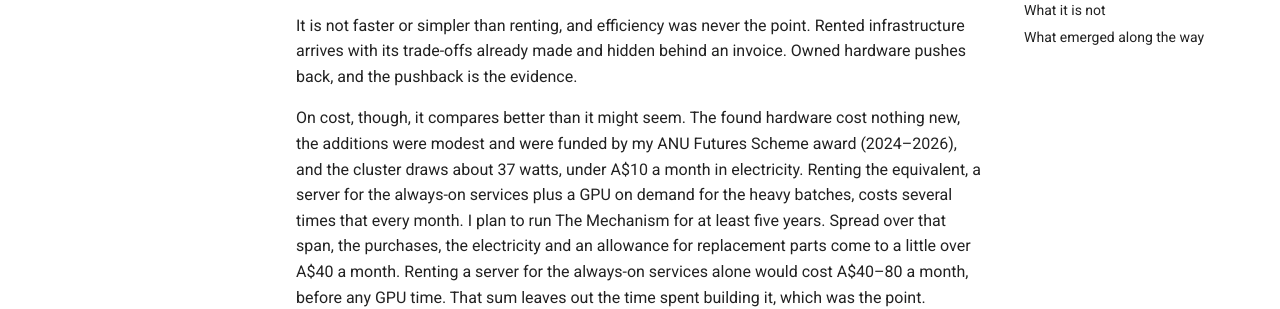
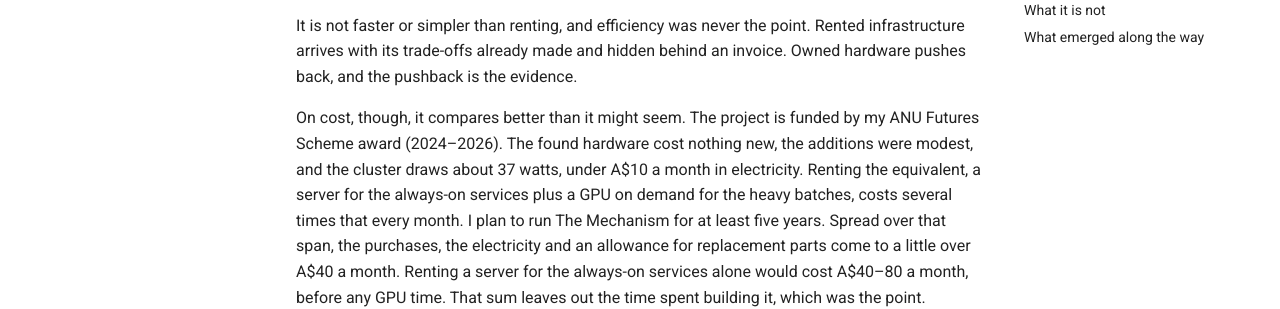
Before and after one commit to jamessmithies/the-mechanism-project, an MkDocs documentation site: the page built from docs/why.md, in a window 1280 px wide and 900 px high, scrolled down 843 px. Shown: the part 152-461 px from the top of the window. Built offline with MkDocs 1.6.1 and Material for MkDocs 9.7.7, drawn with Linux system fonts in a browser that asks for light colours; comment, search, counter and statistics services are not loaded.

Commit message:
The project, not only its hardware, is funded by the ANU Futures Scheme award
Co-Authored-By: Claude Opus 5.5 <noreply@anthropic.com>

```diff
--- a/docs/why.md
+++ b/docs/why.md
@@ -34,8 +34,9 @@ It is not faster or simpler than renting, and efficiency was never the point. Re
 arrives with its trade-offs already made and hidden behind an invoice. Owned hardware pushes back,
 and the pushback is the evidence.
 
-On cost, though, it compares better than it might seem. The found hardware cost nothing new, the
-additions were modest and were funded by my ANU Futures Scheme award (2024–2026), and the cluster draws about 37 watts, under A$10 a month in electricity.
+On cost, though, it compares better than it might seem. The project is funded by my ANU Futures
+Scheme award (2024–2026). The found hardware cost nothing new, the additions were modest, and the
+cluster draws about 37 watts, under A$10 a month in electricity.
 Renting the equivalent, a server for the always-on services plus a GPU on demand for the heavy
 batches, costs several times that every month. I plan to run The Mechanism for at least five years.
 Spread over that span, the purchases, the electricity and an allowance for replacement parts come to
```
Also changed, not shown: docs/index.md (+2 -2 lines).
